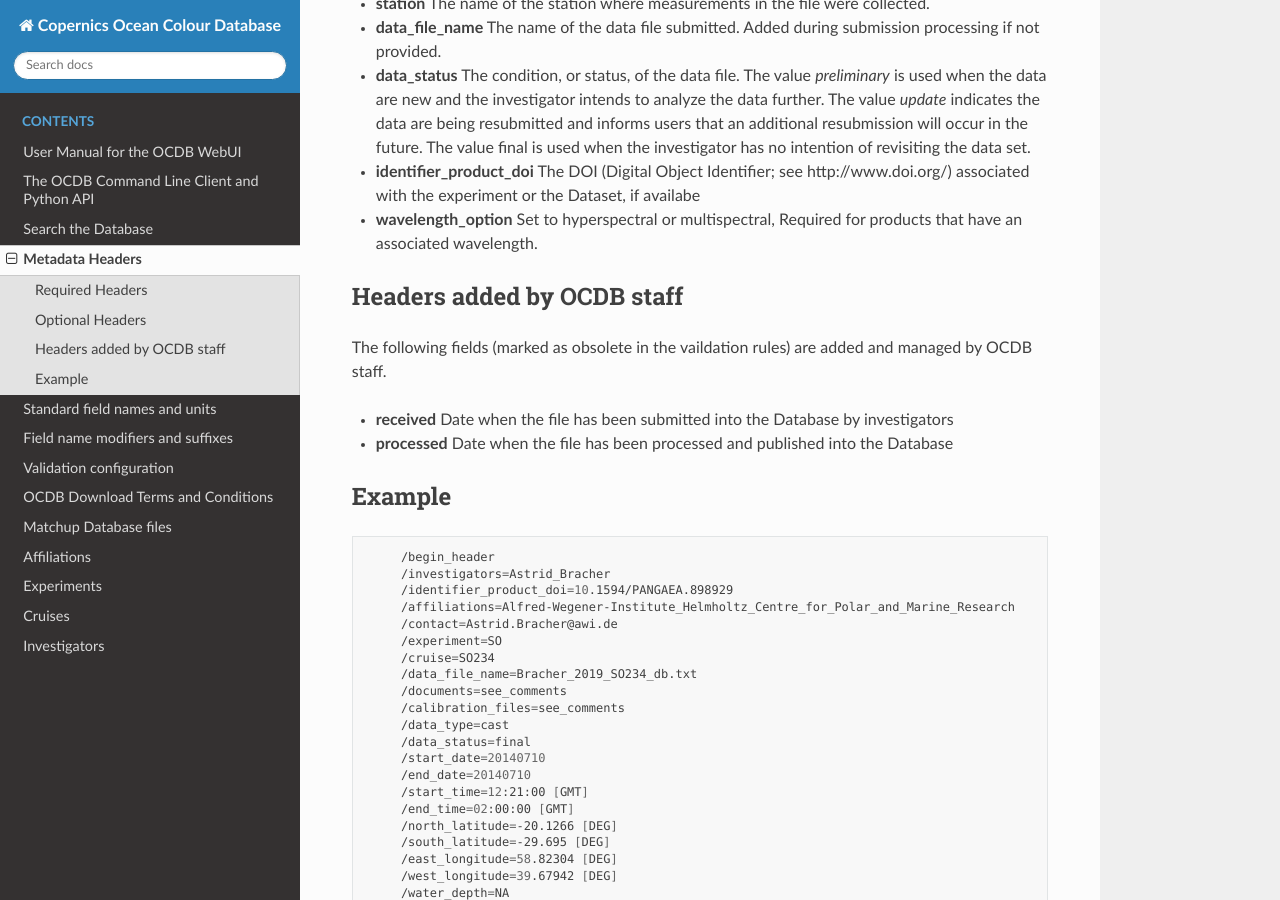
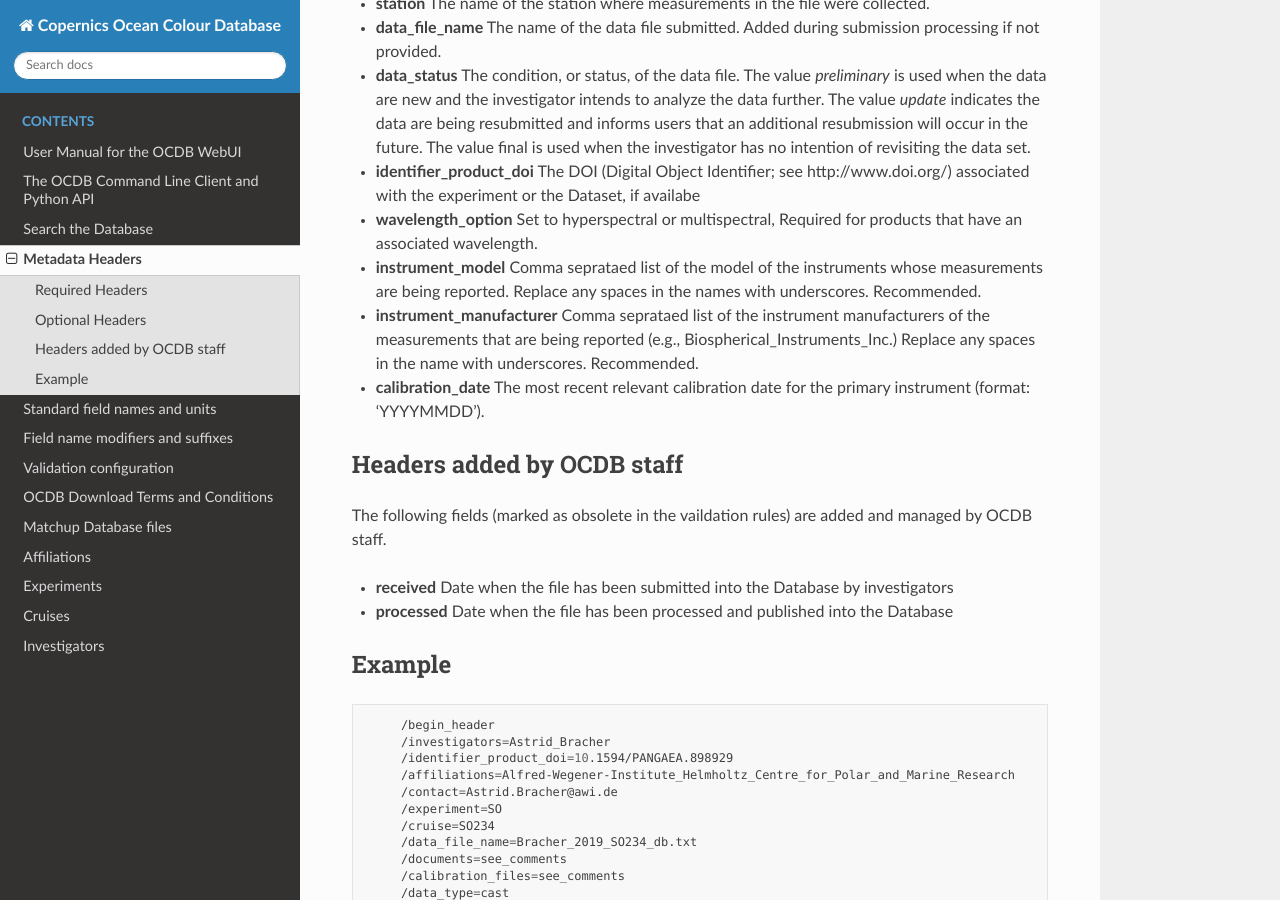
Before and after one commit to javierconcha/ocdb-docs, a Sphinx documentation site: the page built from docs/source/ocdb-metadata-headers.md, in a window 1280 px wide and 900 px high, scrolled down 1984 px. Built offline with Sphinx 7.4.7 and the Read the Docs theme 2.0.0, drawn with Linux system fonts in a browser that asks for light colours.

Commit message:
Update docs/source/ocdb-metadata-headers.md

```diff
--- a/docs/source/ocdb-metadata-headers.md
+++ b/docs/source/ocdb-metadata-headers.md
@@ -77,6 +77,11 @@
 
 * **wavelength_option** Set to hyperspectral or multispectral, Required for products that have an associated wavelength.
 
+* **instrument_model** Comma seprataed list of the model of the instruments whose measurements are being reported. Replace any spaces in the names with underscores. Recommended.
+
+* **instrument_manufacturer** Comma seprataed list of the instrument manufacturers of the measurements that are being reported (e.g., Biospherical_Instruments_Inc.) Replace any spaces in the name with underscores. Recommended.
+
+* **calibration_date** The most recent relevant calibration date for the primary instrument (format: 'YYYYMMDD').
 
 ## Headers added by OCDB staff
 The following fields (marked as obsolete in the vaildation rules) are added and managed by OCDB staff.
```
